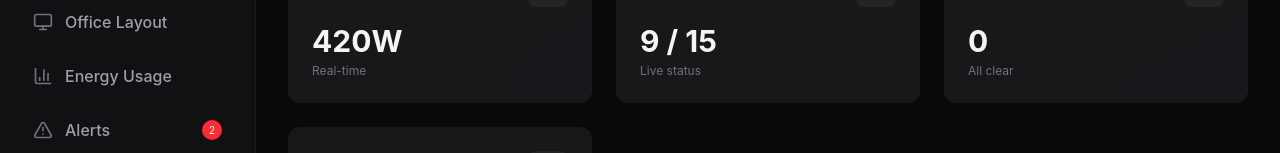
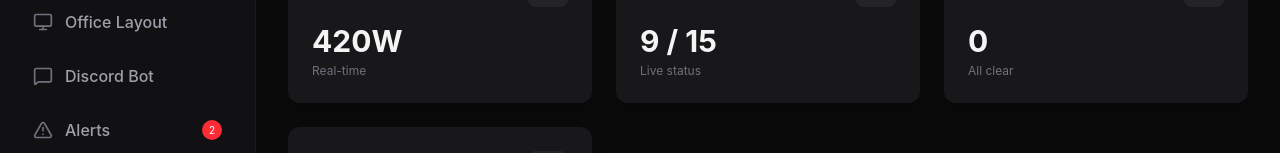
Before and after one commit to sucksatcse/techathon-nationals-smart-office-monitor, a React app in the folder frontend/: page / in a window 1280 px wide. Shown: the part 169-322 px from the top of the page. Built offline with nearby package versions, Linux system fonts and the light colour scheme; no server answers; the HTML template or start-up script is replaced by a standard one.

Commit message:
rename: Energy Usage to Discord Bot in sidebar navigation

```diff
--- a/frontend/src/App.jsx
+++ b/frontend/src/App.jsx
@@ -1,5 +1,5 @@
 import React, { useState, useEffect } from 'react';
-import { Layout, Zap, AlertTriangle, Monitor, Settings, Activity, Home, BarChart3, Menu, X } from 'lucide-react';
+import { Layout, Zap, AlertTriangle, Monitor, Settings, Activity, Home, MessageSquare, Menu, X } from 'lucide-react';
 import { motion, AnimatePresence } from 'framer-motion';
 import OfficeMap from './components/OfficeMap';
 
@@ -84,10 +84,10 @@ function App() {
             onClick={() => { setActiveTab('layout'); setSidebarOpen(false); }}
           />
           <NavItem
-            icon={<BarChart3 size={20} />}
-            label="Energy Usage"
-            active={activeTab === 'energy'}
-            onClick={() => { setActiveTab('energy'); setSidebarOpen(false); }}
+            icon={<MessageSquare size={20} />}
+            label="Discord Bot"
+            active={activeTab === 'bot'}
+            onClick={() => { setActiveTab('bot'); setSidebarOpen(false); }}
           />
           <NavItem
             icon={<AlertTriangle size={20} />}
```
